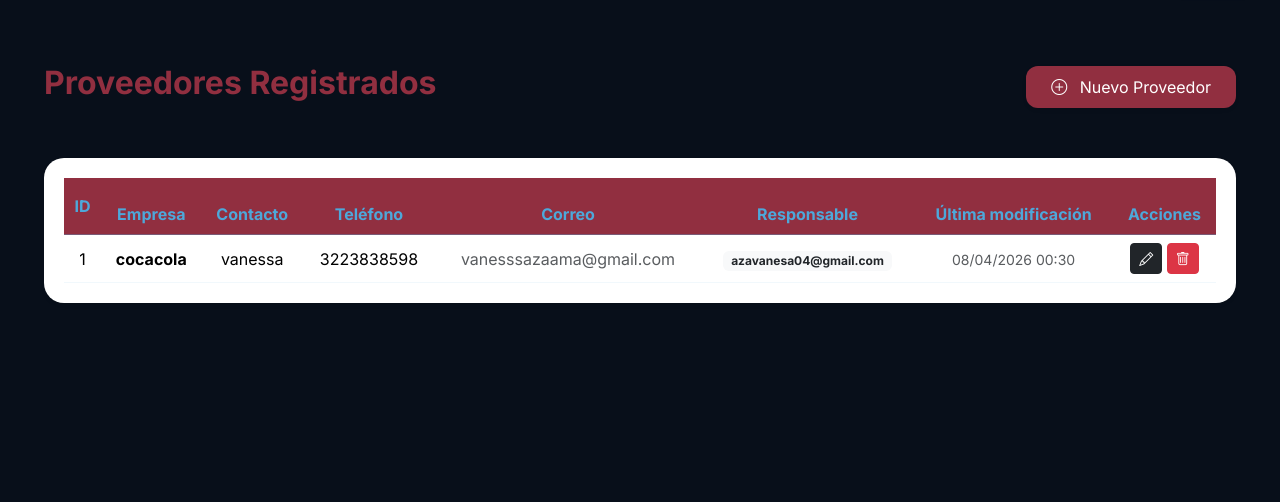
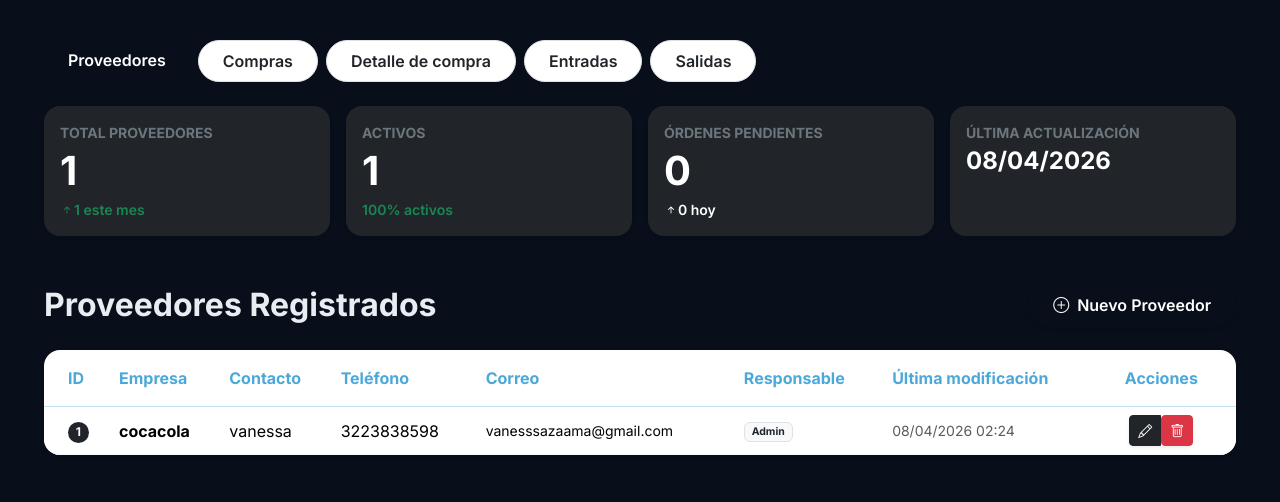
Before and after one commit to foxescar07/licorera, a Django app: page /proveedores/ in a window 1280 px wide. Shown: the part 128-630 px from the top of the page. Run offline with Django 5.2, Linux system fonts and the light colour scheme; data comes from the database, SQL or seed files in the repository; both versions use the stored data as it was after the commit; some libraries are stand-ins or nearby versions.

Commit message:
fixe:añadi tarjetas

```diff
--- a/proveedores/templates/proveedores/proveedor.html
+++ b/proveedores/templates/proveedores/proveedor.html
@@ -1,127 +1,142 @@
 {% extends "base.html" %}
+{% load static %}
 {% load crispy_forms_tags %}
 
+{% block header_title %}GESTIÓN DE PROVEEDORES{% endblock %}
+
 {% block content %}
+<section class="container-fluid px-4 pb-5">
 
-{% if messages %}
-  {% for message in messages %}
-    <div class="alert alert-{{ message.tags }} alert-dismissible fade show" role="alert">
-      {{ message }}
-      <button type="button" class="btn-close" data-bs-dismiss="alert"></button>
+    <div class="pt-4 mb-4">
+        <ul class="nav gap-2 flex-wrap">
+            <li class="nav-item">
+                <a class="nav-link fw-semibold px-4 py-2 text-white rounded-pill"
+                   style="background-color: var(--sasa-rojo);" href="#">Proveedores</a>
+            </li>
+            <li class="nav-item">
+                <a class="nav-link fw-semibold px-4 py-2 text-dark border bg-white rounded-pill" href="#">Compras</a>
+            </li>
+            <li class="nav-item">
+                <a class="nav-link fw-semibold px-4 py-2 text-dark border bg-white rounded-pill" href="#">Detalle de compra</a>
+            </li>
+            <li class="nav-item">
+                <a class="nav-link fw-semibold px-4 py-2 text-dark border bg-white rounded-pill" href="#">Entradas</a>
+            </li>
+            <li class="nav-item">
+                <a class="nav-link fw-semibold px-4 py-2 text-dark border bg-white rounded-pill" href="#">Salidas</a>
+            </li>
+        </ul>
     </div>
-  {% endfor %}
-{% endif %}
 
-<section class="container-fluid px-4">
-    <div class="d-flex justify-content-between align-items-center mb-5 pt-5">
-        <h2 class="fw-bold" style="color: #912F40;">Proveedores Registrados</h2>
-        <button type="button" class="btn text-white px-4 py-2 shadow-sm"
-                style="background-color: #912F40; border-radius: 12px;"
+    <div class="row g-3 mb-5">
+        <div class="col-6 col-md-3">
+            <div class="card border-0 shadow-sm h-100 p-3 rounded-4 bg-dark text-white">
+                <p class="text-secondary small fw-bold mb-1 text-uppercase">Total proveedores</p>
+                <h3 class="fw-bold fs-1 mb-1">{{ total_proveedores|default:"0" }}</h3>
+                <span class="small fw-semibold text-success"><i class="bi bi-arrow-up-short"></i>{{ nuevos_mes|default:"0" }} este mes</span>
+            </div>
+        </div>
+        <div class="col-6 col-md-3">
+            <div class="card border-0 shadow-sm h-100 p-3 rounded-4 bg-dark text-white">
+                <p class="text-secondary small fw-bold mb-1 text-uppercase">Activos</p>
+                <h3 class="fw-bold fs-1 mb-1">{{ proveedores_activos|default:"0" }}</h3>
+                <span class="small fw-semibold text-success">{{ porcentaje_activos|default:"0" }}% activos</span>
+            </div>
+        </div>
+        <div class="col-6 col-md-3">
+            <div class="card border-0 shadow-sm h-100 p-3 rounded-4 bg-dark text-white">
+                <p class="text-secondary small fw-bold mb-1 text-uppercase">Órdenes pendientes</p>
+                <h3 class="fw-bold fs-1 mb-1">0</h3>
+                <span class="small fw-semibold" style="color: var(--sasa-rojo);"><i class="bi bi-arrow-up-short"></i>0 hoy</span>
+            </div>
+        </div>
+        <div class="col-6 col-md-3">
+            <div class="card border-0 shadow-sm h-100 p-3 rounded-4 bg-dark text-white">
+                <p class="text-secondary small fw-bold mb-1 text-uppercase">Última actualización</p>
+                <h4 class="fw-bold mb-1">{{ ultima_actualizacion|date:"d/m/Y"|default:"--" }}</h4>
+                <span class="small text-muted">Sincronizado ahora</span>
+            </div>
+        </div>
+    </div>
+
+    <div class="d-flex justify-content-between align-items-center mb-4">
+        <h2 class="fw-bold mb-0" style="color: var(--sasa-rojo);">Proveedores Registrados</h2>
+        <button type="button" class="btn text-white fw-semibold px-4 py-2 shadow-sm rounded-pill"
+                style="background-color: var(--sasa-rojo);"
                 data-bs-toggle="modal" data-bs-target="#modalProveedor">
-            <i class="bi bi-plus-circle me-2"></i> Nuevo Proveedor
+            <i class="bi bi-plus-circle me-2"></i>Nuevo Proveedor
         </button>
     </div>
 
-    <div class="card border-0 shadow-sm" style="border-radius: 20px; padding: 20px;">
+    <div class="card border-0 shadow-sm rounded-4 overflow-hidden bg-white text-dark">
         <div class="table-responsive">
             <table class="table table-hover align-middle text-center mb-0">
-                <thead style="background-color: #912F40; color: white;">
-                    <tr>
-                        <th class="py-3">ID</th>
-                        <th>Empresa</th>
-                        <th>Contacto</th>
-                        <th>Teléfono</th>
-                        <th>Correo</th>
-                        <th>Responsable</th>
-                        <th>Última modificación</th>
-                        <th>Acciones</th>
+                <thead style="background-color: var(--sasa-rojo);">
+                    <tr class="text-white">
+                        <th class="py-3 ps-4 text-start">ID</th>
+                        <th class="py-3 text-start">Empresa</th>
+                        <th class="py-3 text-start">Contacto</th>
+                        <th class="py-3 text-start">Teléfono</th>
+                        <th class="py-3 text-start">Correo</th>
+                        <th class="py-3 text-start">Responsable</th>
+                        <th class="py-3 text-start">Última modificación</th>
+                        <th class="py-3 pe-4">Acciones</th>
                     </tr>
                 </thead>
                 <tbody>
-                    {% for p in proveedores %}
+                    {% for proveedor in proveedores %}
                     <tr>
-                        <td>{{ p.id }}</td>
-                        <td class="fw-bold">{{ p.nombre_empresa }}</td>
-                        <td>{{ p.nombre_contacto }}</td>
-                        <td>{{ p.telefono }}</td>
-                        <td class="text-muted">{{ p.email }}</td>
-
-                        <td>
-                            <small class="badge bg-light text-dark">
-                                {% if p.modificado_por %}
-                                    {{ p.modificado_por.email }}
-                                {% elif p.registrado_por %}
-                                    {{ p.registrado_por.email }}
-                                {% else %}
-                                    Sistema
-                                {% endif %}
-                            </small>
+                        <td class="ps-4 text-start"><span class="badge bg-dark rounded-pill">{{ proveedor.id }}</span></td>
+                        <td class="fw-bold text-start">{{ proveedor.nombre_empresa }}</td>
+                        <td class="text-start">{{ proveedor.nombre_contacto }}</td>
+                        <td class="text-start">{{ proveedor.telefono }}</td>
+                        <td class="text-start small">{{ proveedor.email }}</td>
+                        <td class="text-start small">
+                            <span class="badge bg-light text-dark border">{{ proveedor.registrado_por.email|default:"Admin" }}</span>
                         </td>
-
-                        <td>
-                            <small class="text-muted">
-                                {{ p.fecha_registro|date:"d/m/Y H:i" }}
-                            </small>
-                        </td>
-
-                        <td>
-                            <a href="{% url 'editar_proveedor' p.id %}" class="btn btn-sm btn-dark">
-                                <i class="bi bi-pencil"></i>
-                            </a>
-                            <button class="btn btn-sm btn-danger" data-bs-toggle="modal" data-bs-target="#del{{ p.id }}">
-                                <i class="bi bi-trash"></i>
-                            </button>
+                        <td class="text-start small text-muted">{{ proveedor.ultima_modificacion|date:"d/m/Y H:i" }}</td>
+                        <td class="pe-4">
+                            <div class="btn-group shadow-sm">
+                                <a href="{% url 'editar_proveedor' proveedor.id%}" class="btn btn-sm btn-dark">
+                                    <i class="bi bi-pencil"></i>
+                                </a>
+                                <form action="{% url 'eliminar_proveedor' proveedor.id %}" method="POST" class="d-inline">
+                                    {% csrf_token %}
+                                    <button type="submit" class="btn btn-sm btn-danger" onclick="return confirm('¿Eliminar?')">
+                                        <i class="bi bi-trash"></i>
+                                    </button>
+                                </form>
+                            </div>
                         </td>
                     </tr>
-
-                    <!-- Modal eliminar — FUERA del tr -->
-                    <div class="modal fade" id="del{{ p.id }}" tabindex="-1">
-                        <div class="modal-dialog modal-dialog-centered">
-                            <div class="modal-content">
-                                <form method="POST" action="{% url 'eliminar_proveedor' p.id %}">
-                                    {% csrf_token %}
-                                    <div class="modal-body p-4 text-center">
-                                        <i class="bi bi-exclamation-triangle-fill text-danger fs-1 mb-3 d-block"></i>
-                                        <h4>¿Eliminar a {{ p.nombre_empresa }}?</h4>
-                                        <p class="text-muted">Esta acción no se puede deshacer.</p>
-                                        <button type="button" class="btn btn-secondary me-2" data-bs-dismiss="modal">Cancelar</button>
-                                        <button type="submit" class="btn btn-danger">Confirmar Eliminación</button>
-                                    </div>
-                                </form>
-                            </div>
-                        </div>
-                    </div>
-
                     {% empty %}
-                    <tr>
-                        <td colspan="8" class="text-center text-muted py-4">
-                            <i class="bi bi-inbox fs-3 d-block mb-2"></i>
-                            No hay proveedores registrados aún.
-                        </td>
-                    </tr>
+                    <tr><td colspan="8" class="py-5 text-muted">No hay proveedores registrados.</td></tr>
                     {% endfor %}
                 </tbody>
             </table>
         </div>
     </div>
 
-    <!-- Modal nuevo proveedor -->
-    <div class="modal fade {% if error_registro %}show{% endif %}" id="modalProveedor" tabindex="-1">
-        <div class="modal-dialog modal-lg">
-            <div class="modal-content" style="border-radius: 20px;">
-                <div class="modal-header border-0">
-                    <h3 class="fw-bold" style="color: #912F40;">Nuevo Proveedor</h3>
+    <div class="modal fade text-dark" id="modalProveedor" tabindex="-1">
+        <div class="modal-dialog modal-lg modal-dialog-centered">
+            <div class="modal-content border-0 rounded-4">
+                <div class="modal-header">
+                    <h5 class="fw-bold" style="color: var(--sasa-rojo);">Registrar Nuevo Proveedor</h5>
                     <button type="button" class="btn-close" data-bs-dismiss="modal"></button>
                 </div>
                 <form method="POST">
                     {% csrf_token %}
-                    <div class="modal-body px-4">
-                        {{ form|crispy }}
+                    <div class="modal-body">
+                        <div class="row">
+                            <div class="col-md-6">{{ form.nombre_empresa|as_crispy_field }}</div>
+                            <div class="col-md-6">{{ form.nombre_contacto|as_crispy_field }}</div>
+                            <div class="col-md-6">{{ form.email|as_crispy_field }}</div>
+                            <div class="col-md-6">{{ form.telefono|as_crispy_field }}</div>
+                        </div>
                     </div>
-                    <div class="modal-footer border-0">
-                        <button type="submit" class="btn text-white w-100" style="background-color: #912F40; border-radius: 10px;">
-                            GUARDAR PROVEEDOR
-                        </button>
+                    <div class="modal-footer">
+                        <button type="button" class="btn btn-light rounded-pill" data-bs-dismiss="modal">Cerrar</button>
+                        <button type="submit" class="btn text-white rounded-pill" style="background-color: var(--sasa-rojo);">Guardar Proveedor</button>
                     </div>
                 </form>
             </div>
@@ -129,12 +144,4 @@
     </div>
 
 </section>
-
-{% if error_registro %}
-<script>
-    var myModal = new bootstrap.Modal(document.getElementById('modalProveedor'));
-    myModal.show();
-</script>
-{% endif %}
-
 {% endblock %}
--- a/proveedores/urls.py
+++ b/proveedores/urls.py
@@ -2,7 +2,7 @@ from django.urls import path
 from . import views
 
 urlpatterns = [
-    path('',views.inicio_proveedores, name='proveedores'),
-    path('editar-proveedor/<int:id>/',  views.editar_proveedor,   name='editar_proveedor'),
-    path('eliminar-proveedor/<int:id>/', views.eliminar_proveedor, name='eliminar_proveedor'),
+    path('', views.inicio_proveedores, name='proveedores'),
+    path('editar/<int:id>/', views.editar_proveedor, name='editar_proveedor'),
+    path('eliminar/<int:id>/', views.eliminar_proveedor, name='eliminar_proveedor'),
 ]
--- a/proveedores/views.py
+++ b/proveedores/views.py
@@ -1,52 +1,81 @@
 from django.shortcuts import render, redirect, get_object_or_404
 from django.contrib import messages
+from django.utils import timezone
+from datetime import timedelta
 from .models import Proveedor
 from .forms import ProveedorForm
 
+# VISTA PRINCIPAL: Lista y Crea proveedores
 def inicio_proveedores(request):
-    proveedores = Proveedor.objects.all()
+    proveedores = Proveedor.objects.all().order_by('-ultima_modificacion')
 
+    # Cálculos para las tarjetas de estadísticas
+    total = proveedores.count()
+    hace_30_dias = timezone.now() - timedelta(days=30)
+    nuevos = proveedores.filter(fecha_registro__gte=hace_30_dias).count()
+
+    ultimo = proveedores.order_by('-ultima_modificacion').first()
+    fecha_u = ultimo.ultima_modificacion if ultimo else None
+
+    # Lógica para guardar un nuevo proveedor (Modal)
     if request.method == 'POST':
         form = ProveedorForm(request.POST)
         if form.is_valid():
-            proveedor = form.save(commit=False)
-            proveedor.registrado_por = request.user if request.user.is_authenticated else None
-            proveedor.modificado_por = request.user if request.user.is_authenticated else None
-            proveedor.save()
-            messages.success(request, f'¡Proveedor "{proveedor.nombre_empresa}" registrado con éxito!')
+            p = form.save(commit=False)
+            # Guardamos quién lo creó si está logueado
+            if request.user.is_authenticated:
+                p.registrado_por = request.user
+                p.modificado_por = request.user
+            p.save()
+            messages.success(request, f'¡Proveedor "{p.nombre_empresa}" registrado!')
             return redirect('proveedores')
     else:
         form = ProveedorForm()
 
-    return render(request, 'proveedores/proveedor.html', {
+    context = {
         'proveedores': proveedores,
-        'form': form
-    })
+        'form': form,
+        'total_proveedores': total,
+        'nuevos_mes': nuevos,
+        'proveedores_activos': total,
+        'porcentaje_activos': 100 if total > 0 else 0,
+        'ultima_actualizacion': fecha_u,
+    }
+    return render(request, 'proveedores/proveedor.html', context)
 
+# VISTA PARA EDITAR: Sincronizada con el Front
 def editar_proveedor(request, id):
     proveedor = get_object_or_404(Proveedor, id=id)
 
     if request.method == 'POST':
+        # VITAL: instance=proveedor vincula el formulario al registro existente en la BD
         form = ProveedorForm(request.POST, instance=proveedor)
         if form.is_valid():
             p = form.save(commit=False)
-            # ✅ Registrar quién editó
-            p.modificado_por = request.user if request.user.is_authenticated else None
-            p.save()
-            messages.success(request, f'¡Proveedor "{proveedor.nombre_empresa}" actualizado correctamente!')
+            # Mantenemos tu lógica de usuario responsable
+            if request.user.is_authenticated:
+                p.modificado_por = request.user
+
+            # Forzamos la actualización de la fecha para que aparezca en el front
+            p.ultima_modificacion = timezone.now()
+            p.save() # Aquí se guardan los cambios físicos en la base de datos
+
+            messages.success(request, f'¡"{p.nombre_empresa}" actualizado correctamente!')
             return redirect('proveedores')
     else:
+        # Cargamos el formulario con los datos actuales del proveedor
         form = ProveedorForm(instance=proveedor)
 
     return render(request, 'proveedores/editar_proveedor.html', {
         'form': form,
-        'proveedor_editado': proveedor
+        'proveedor': proveedor
     })
 
+# VISTA PARA ELIMINAR
 def eliminar_proveedor(request, id):
     proveedor = get_object_or_404(Proveedor, id=id)
     if request.method == 'POST':
         nombre = proveedor.nombre_empresa
         proveedor.delete()
-        messages.warning(request, f'El proveedor "{nombre}" ha sido eliminado correctamente.')
+        messages.warning(request, f'El proveedor "{nombre}" ha sido eliminado.')
     return redirect('proveedores')
```
Also changed, not shown: proveedores/models.py (+5 -12 lines), proveedores/templates/proveedores/editar_proveedor.html (+45 -44 lines), db.sqlite3.
